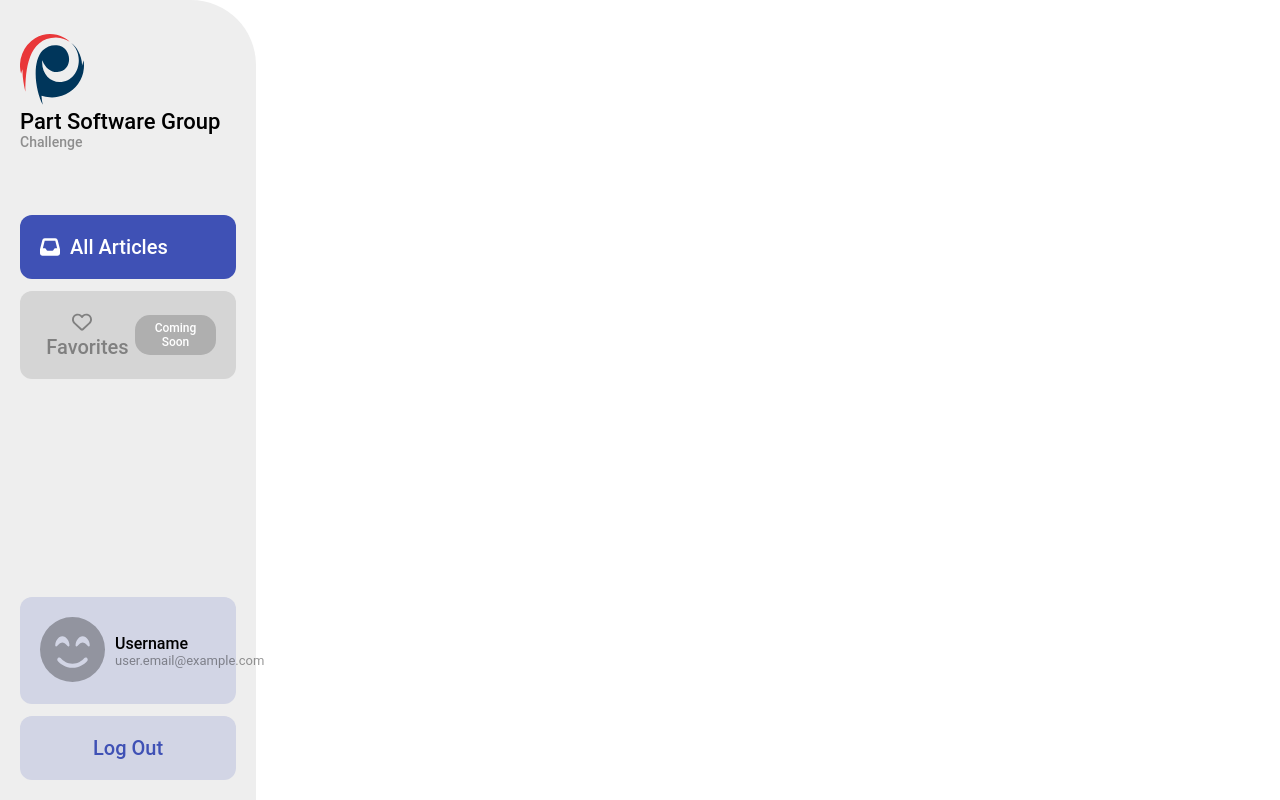
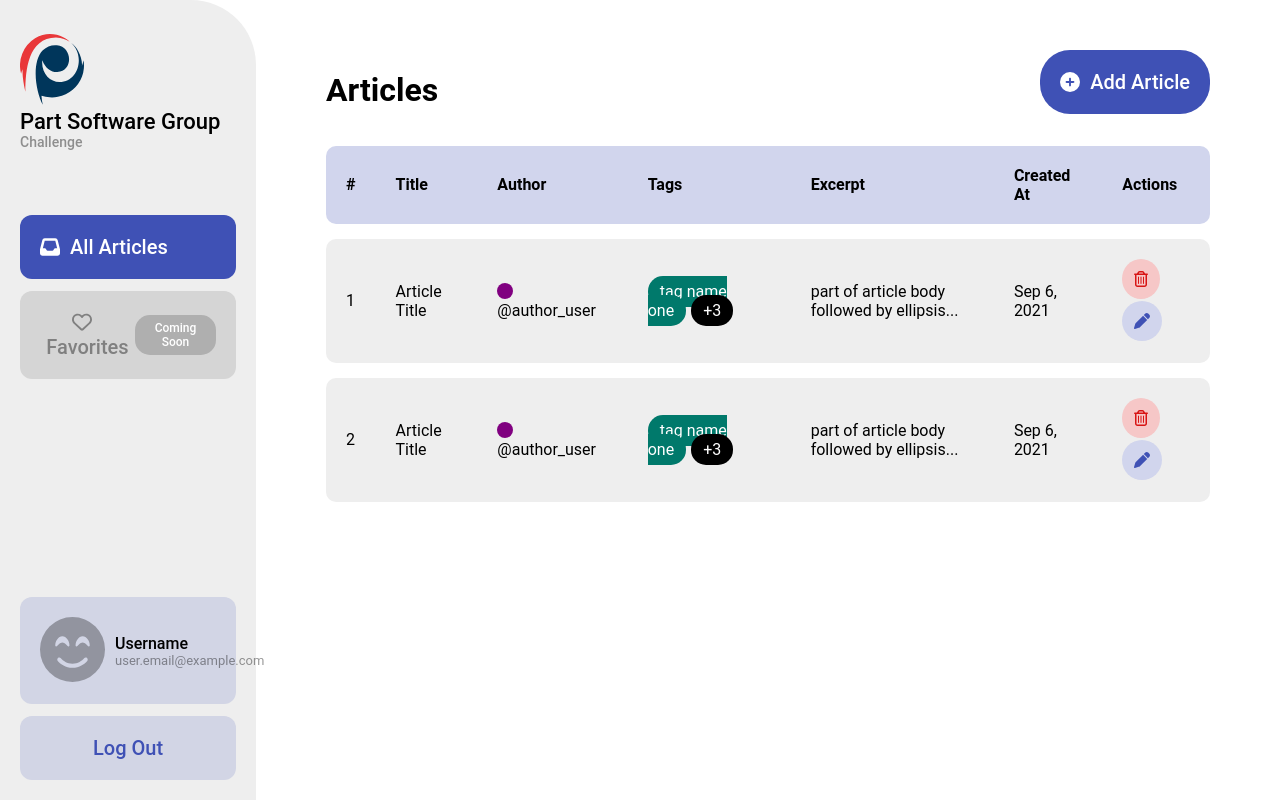
Before and after one commit to Bodaghi73/interview, a React (Create React App) app: page / in a window 1280 px wide. Built offline with nearby package versions, Linux system fonts and the light colour scheme.

Commit message:
table component

```diff
--- a/src/App.js
+++ b/src/App.js
@@ -1,9 +1,9 @@
-import Articles from "./pages/articles";
+import ArticlesPage from "./pages/articles-page";
 
 function App() {
   return (
     <div className="App">
-      <Articles></Articles>
+      <ArticlesPage></ArticlesPage>
     </div>
   );
 }
--- /dev/null
+++ b/src/assets/styles/articles-page.scss
@@ -0,0 +1,3 @@
+.articles-page{
+    display: flex;
+}
--- a/src/assets/styles/style.scss
+++ b/src/assets/styles/style.scss
@@ -9,8 +9,12 @@ $light-color:white;
 $dark-color:black;
 $light-blue-color:#d2d5e5;
 $dark-blue-color:#3f51b5;
+$blue-color:#d1d5ed;
 $disable-color:#d5d5d5;
 $gray-color:#afafaf;
+$tag-name-color1:#00796b;
+$light-red-color:#f6c7c7;
+$dark-red-color:#d81515;
 
 %button {
     width: 100%;
--- /dev/null
+++ b/src/assets/styles/table-articles.scss
@@ -0,0 +1,24 @@
+@import "./style.scss";
+
+.table-articles {
+    width: 80%;
+    padding: 50px 70px;
+
+    .header {
+        display: flex;
+        justify-content: space-between;
+
+        .add-article {
+            button.add-article-button {
+                @extend %button;
+                @extend %dark-button;
+                border-radius: 30px;
+
+                .add-icon {
+                    padding-right: 10px;
+                }
+            }
+        }
+
+    }
+}
--- /dev/null
+++ b/src/assets/styles/table.scss
@@ -0,0 +1,80 @@
+@import "./style.scss";
+
+table.articles {
+    width: 100%;
+    border-spacing: 0 15px;
+
+    thead {
+        tr {
+            background-color: $blue-color;
+
+            th {
+                text-align: left;
+                padding: 20px;
+
+                &:first-child {
+                    border-radius: 10px 0 0 10px;
+                }
+
+                &:last-child {
+                    border-radius: 0 10px 10px 0;
+                }
+
+            }
+        }
+    }
+
+    tbody {
+        tr {
+            background-color: $background;
+
+            td {
+                padding: 20px;
+
+                &:first-child {
+                    border-radius: 10px 0 0 10px;
+                }
+
+                &:last-child {
+                    border-radius: 0 10px 10px 0;
+                }
+
+
+                .author-icon {
+                    color: purple;
+                    padding-right: 10px;
+                }
+
+                .tag-name {
+                    padding: 6px 12px;
+                    margin-right: 5px;
+                    color: $light-color;
+                    background-color: $tag-name-color1;
+                    border-radius: 15px;
+                }
+
+                .counter {
+                    padding: 6px 12px;
+                    color: $light-color;
+                    background-color: $dark-color;
+                    border-radius: 15px;
+                }
+
+                .delete-icon {
+                    padding: 12px;
+                    margin-right: 5px;
+                    color: $dark-red-color;
+                    background-color: $light-red-color;
+                    border-radius: 50%;
+                }
+
+                .edit-icon {
+                    color: $dark-blue-color;
+                    background-color: $blue-color;
+                    padding: 12px;
+                    border-radius: 50%;
+                }
+            }
+        }
+    }
+}
--- /dev/null
+++ b/src/components/table-articles.js
@@ -0,0 +1,30 @@
+import { FontAwesomeIcon } from "@fortawesome/react-fontawesome";
+import { faCirclePlus } from "@fortawesome/free-solid-svg-icons";
+
+import Table from "./table";
+
+import "../assets/styles/table-articles.scss";
+
+function TableArticles() {
+	return (
+		<div className="table-articles">
+			<div className="header">
+				<div className="title">
+					<h1>Articles</h1>
+				</div>
+				<div className="add-article">
+					<button className="add-article-button">
+						<FontAwesomeIcon className="add-icon" icon={faCirclePlus} />
+						Add Article
+					</button>
+				</div>
+			</div>
+			<div className="table">
+				<Table></Table>
+			</div>
+			<div className="pagination"></div>
+		</div>
+	);
+}
+
+export default TableArticles;
--- /dev/null
+++ b/src/components/table.js
@@ -0,0 +1,63 @@
+import { FontAwesomeIcon } from "@fortawesome/react-fontawesome";
+import { faCircle, faPen } from "@fortawesome/free-solid-svg-icons";
+import { faTrashCan } from "@fortawesome/free-regular-svg-icons";
+
+import "../assets/styles/table.scss";
+
+function Table() {
+	return (
+		<table className="articles">
+			<thead>
+				<tr>
+					<th>#</th>
+					<th>Title</th>
+					<th>Author</th>
+					<th>Tags</th>
+					<th>Excerpt</th>
+					<th>Created At</th>
+					<th>Actions</th>
+				</tr>
+			</thead>
+			<tbody>
+				<tr>
+					<td>1</td>
+					<td>Article Title</td>
+					<td>
+						<FontAwesomeIcon className="author-icon" icon={faCircle} />
+						@author_user
+					</td>
+					<td>
+						<span className="tag-name">tag name one</span>
+						<span className="counter">+3</span>
+					</td>
+					<td>part of article body followed by ellipsis...</td>
+					<td>Sep 6, 2021</td>
+					<td>
+						<FontAwesomeIcon className="delete-icon" icon={faTrashCan} />
+						<FontAwesomeIcon className="edit-icon" icon={faPen} />
+					</td>
+				</tr>
+				<tr>
+					<td>2</td>
+					<td>Article Title</td>
+					<td>
+						<FontAwesomeIcon className="author-icon" icon={faCircle} />
+						@author_user
+					</td>
+					<td>
+						<span className="tag-name">tag name one</span>
+						<span className="counter">+3</span>
+					</td>
+					<td>part of article body followed by ellipsis...</td>
+					<td>Sep 6, 2021</td>
+					<td>
+						<FontAwesomeIcon className="delete-icon" icon={faTrashCan} />
+						<FontAwesomeIcon className="edit-icon" icon={faPen} />
+					</td>
+				</tr>
+			</tbody>
+		</table>
+	);
+}
+
+export default Table;
--- /dev/null
+++ b/src/pages/articles-page.js
@@ -0,0 +1,15 @@
+import Sidebar from "../components/sidebar";
+import TableArticles from "../components/table-articles";
+
+import "../assets/styles/articles-page.scss";
+
+function ArticlesPage() {
+	return (
+		<div className="articles-page">
+			<Sidebar></Sidebar>
+			<TableArticles></TableArticles>
+		</div>
+	);
+}
+
+export default ArticlesPage;
--- a/src/pages/articles.js
+++ /dev/null
@@ -1,11 +0,0 @@
-import Sidebar from "../components/sidebar";
-
-function Articles() {
-	return (
-		<div>
-			<Sidebar></Sidebar>
-		</div>
-	);
-}
-
-export default Articles;
```
